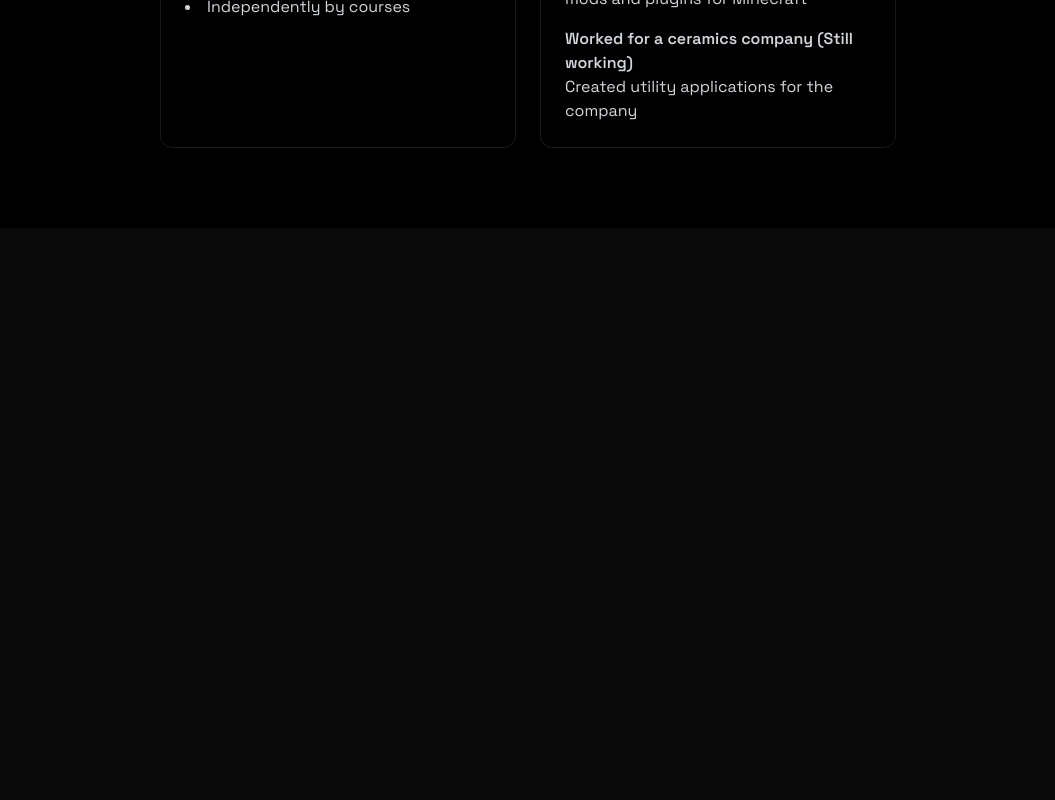
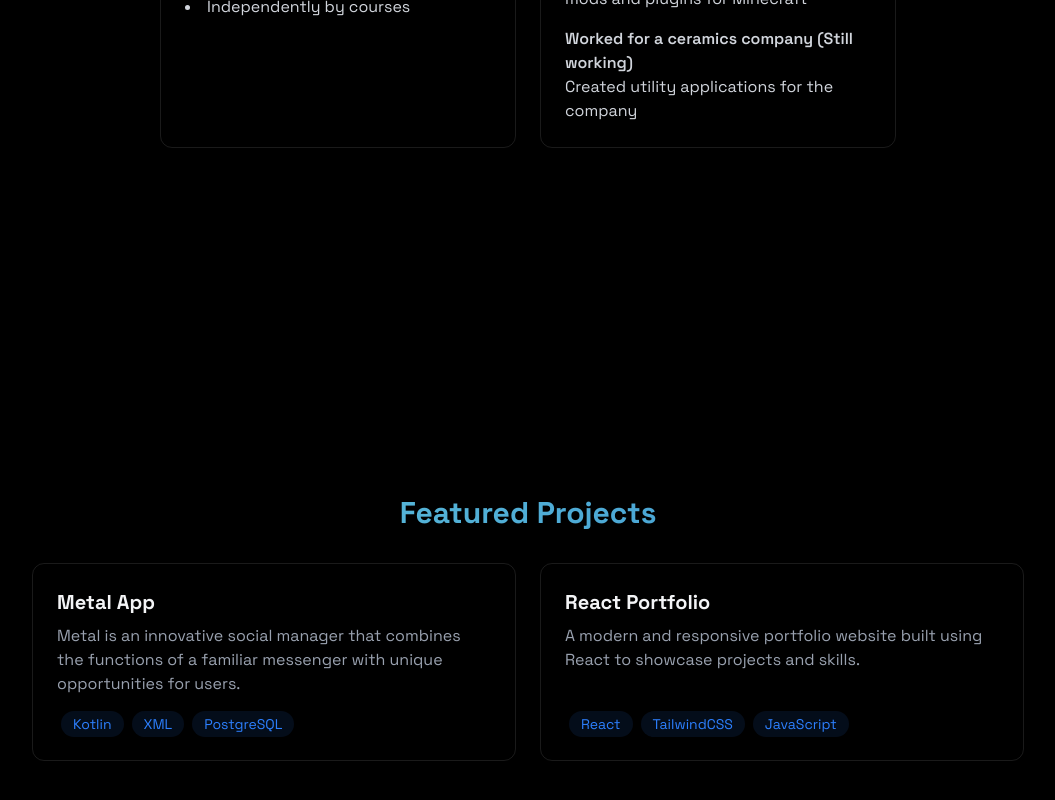
Before and after one commit to katanawka/portfolio, a React (Vite) app: page / in a window 1280 px wide. Shown: the part 1764-2564 px from the top of the page, without its empty margins (112-1167 px from the left). Before the commit the page ends 1992 px from the top, so only its background shows below. Built offline with nearby package versions, Linux system fonts and the light colour scheme.

Commit message:
Add Projects and Add scroll animations

```diff
--- a/src/App.jsx
+++ b/src/App.jsx
@@ -5,6 +5,7 @@
 import { MobileMenu } from "./components/MobileMenu";
 import { Home } from "./components/sections/Home";
 import { About } from "./components/sections/About";
+import { Projects } from "./components/sections/Project";
 import "./index.css";
 
 function App() {
@@ -23,6 +24,7 @@
         <MobileMenu menuOpen={menuOpen} setMenuOpen={setMenuOpen} />
         <Home />
         <About />
+        <Projects />
       </div>
     </>
   );
--- /dev/null
+++ b/src/components/RevealOnScroll.jsx
@@ -0,0 +1,26 @@
+import { useEffect, useRef } from "react";
+
+export const RevealOnScroll = ({ children }) => {
+  const ref = useRef(null);
+
+  useEffect(() => {
+    const observer = new IntersectionObserver(
+      ([entry]) => {
+        if (entry.isIntersecting) {
+          ref.current.classList.add("visible");
+        }
+      },
+      { threshold: 0.2, rootMargin: "0px 0px -50px 0px" }
+    );
+
+    if (ref.current) observer.observe(ref.current);
+
+    return () => observer.disconnect();
+  });
+
+  return (
+    <div ref={ref} className="reveal">
+      {children}
+    </div>
+  );
+};
--- a/src/components/sections/About.jsx
+++ b/src/components/sections/About.jsx
@@ -1,3 +1,5 @@
+import { RevealOnScroll } from "../RevealOnScroll";
+
 export const About = () => {
   const appSkills = ["Java", "Kotlin", "React Native", "Android Studio"];
 
@@ -8,6 +10,7 @@
       id="about"
       className="min-h-screen flex items-center justify-center py-20"
     >
+      <RevealOnScroll>
         <div className="max-w-3xl mx-auto px-4">
           <h2 className="text-3xl font-bold mb-8 bg-gradient-to-r from-[#63c5da] to-[#3d95d1] bg-clip-text text-transparent text-center">
             {" "}
@@ -22,13 +25,14 @@
               apps and dynamic websites that not only look good but work
               seamlessly. <br />
               <br />
-            My approach is always user-centered: I focus on delivering apps and
-            websites that are simple to use, fast, and effective, without
+              My approach is always user-centered: I focus on delivering apps
+              and websites that are simple to use, fast, and effective, without
               compromising on functionality or performance. I believe that great
-            software should feel natural, providing users with an effortless and
-            enjoyable experience. Whether you're looking for a powerful mobile
-            app or a robust web platform, my goal is to craft solutions that fit
-            your needs while keeping the experience smooth and intuitive. <br />
+              software should feel natural, providing users with an effortless
+              and enjoyable experience. Whether you're looking for a powerful
+              mobile app or a robust web platform, my goal is to craft solutions
+              that fit your needs while keeping the experience smooth and
+              intuitive. <br />
               <br />
               Throughout my career, I’ve had the privilege of working on a wide
               range of projects, from small startups to larger-scale systems.
@@ -61,7 +65,7 @@
                     <span
                       key={key}
                       className="bg-blue-500/10 text-blue-500 py-1 px-3 rounded-full text-sm hover:bg-blue-500/20
-                                     hover:shadow-[0_2px_8px_rgba(59,130,2246,0.2)] transition
+                                     hover:shadow-[0_2px_8px_rgba(59,130,246,0.2)] transition
                     "
                     >
                       {tech}
@@ -80,32 +84,35 @@
                   <strong>National Technical University of Ukraine</strong> -
                   “Igor Sikorsky Kyiv Polytechnic Institute” (2024-2025)
                 </li>
-              <li>
-                Independently by courses
-              </li>
+                <li>Independently by courses</li>
               </ul>
             </div>
             <div className="p-6 rounded-xl border-white/10 border hover:-translate-y-1 transition-all">
               <h3 className="text-xl font-bold mb-4"> Work Experience </h3>
               <div className="space-y-4 text-gray-300">
                 <div>
-                    <h4 className="font-semibold"> Worked as a freelancer (2024-2025)</h4>
+                  <h4 className="font-semibold">
+                    {" "}
+                    Worked as a freelancer (2024-2025)
+                  </h4>
                   <p>
-                        Completed tasks for various clients to create Kotlin applications and create mods and plugins for Minecraft
+                    Completed tasks for various clients to create Kotlin
+                    applications and create mods and plugins for Minecraft
                   </p>
                 </div>
 
                 <div>
-                    <h4 className="font-semibold"> Worked for a ceramics company (Still working)</h4>
-                    <p>
-                        Created utility applications for the company
-                    </p>
-                </div>
-
+                  <h4 className="font-semibold">
+                    {" "}
+                    Worked for a ceramics company (Still working)
+                  </h4>
+                  <p>Created utility applications for the company</p>
                 </div>
               </div>
             </div>
           </div>
+        </div>
+      </RevealOnScroll>
     </section>
   );
 };
--- a/src/components/sections/Home.jsx
+++ b/src/components/sections/Home.jsx
@@ -1,9 +1,12 @@
+import { RevealOnScroll } from "../RevealOnScroll";
+
 export const Home = () => {
   return (
     <section
       id="home"
       className="min-h-screen flex items-center justify-center relative"
     >
+      <RevealOnScroll>
         <div className="text-center z-10 px-6">
           <h1 className="text-5xl md:text-7xl font-bold mb-6 bg-gradient-to-r from-[#63c5da] to-[#3d95d1] bg-clip-text text-transparent leading-right">
             Coded BY. Katanawka
@@ -31,6 +34,7 @@
             </a>
           </div>
         </div>
+      </RevealOnScroll>
     </section>
   );
 };
--- a/src/components/sections/Project.jsx
+++ b/src/components/sections/Project.jsx
@@ -0,0 +1,59 @@
+import { RevealOnScroll } from "../RevealOnScroll";
+
+export const Projects = () => {
+  return (
+    <section
+      id="projects"
+      className="min-h-screen flex items-center justify-center py-20"
+    >
+      <RevealOnScroll>
+        <div className="max-w-5xl mx-auto px-4">
+          <h2 className="text-3xl font-bold mb-8 bg-gradient-to-r from-[#63c5da] to-[#3d95d1] bg-clip-text text-transparent text-center">
+            Featured Projects
+          </h2>
+          <div className="grid grid-cols-1 md:grid-cols-2 gap-6 items-stretch">
+            {[
+              {
+                title: "Metal App",
+                description:
+                  "Metal is an innovative social manager that combines the functions of a familiar messenger with unique opportunities for users.",
+                link: "https://github.com/tup0g/Metal-App",
+                techStack: ["Kotlin", "XML", "PostgreSQL"],
+              },
+              {
+                title: "React Portfolio",
+                description:
+                  "A modern and responsive portfolio website built using React to showcase projects and skills.",
+                link: "https://github.com/katanawka/portfolio",
+                techStack: ["React", "TailwindCSS", "JavaScript"],
+              },
+            ].map((project, index) => (
+              <a
+                key={index}
+                href={project.link}
+                target="_blank"
+                rel="noopener noreferrer"
+                className="p-6 rounded-xl border border-white/10 hover:-translate-y-1 hover:border-blue-500/30 hover:shadow-[0_2px_8px_rgba(59,130,246,0.2)] transition block flex flex-col"
+              >
+                <h3 className="text-xl font-bold mb-2">{project.title}</h3>
+                <p className="text-gray-400 mb-4 flex-grow">
+                  {project.description}
+                </p>
+                <div>
+                  {project.techStack.map((tech, key) => (
+                    <span
+                      key={key}
+                      className="bg-blue-500/10 text-blue-500 py-1 px-3 rounded-full text-sm hover:bg-blue-500/20 hover:shadow-[0_2px_8px_rgba(59,130,246,0.1)] transition-all mx-1"
+                    >
+                      {tech}
+                    </span>
+                  ))}
+                </div>
+              </a>
+            ))}
+          </div>
+        </div>
+      </RevealOnScroll>
+    </section>
+  );
+};
--- a/src/index.css
+++ b/src/index.css
@@ -36,3 +36,14 @@
         animation: loading 0.8s ease infinite;
     }
 }
+
+.reveal {
+    opacity: 0;
+    transform: translateY(20px);
+    transition: opacity 0.7s ease, transform 0.7s ease;
+}
+
+.reveal.visible {
+    opacity: 1;
+    transform: translateY(0);
+}
```
Lines whose indentation alone changed are shown as unchanged.
